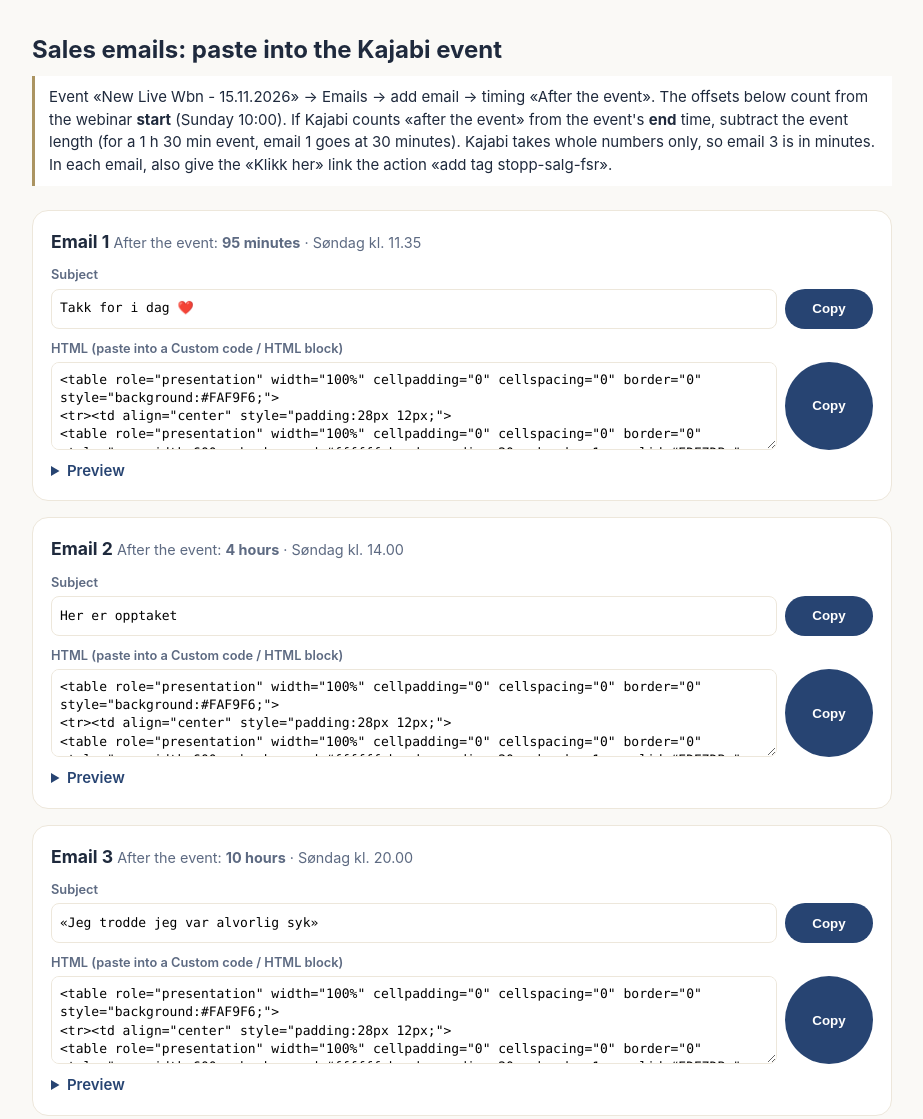
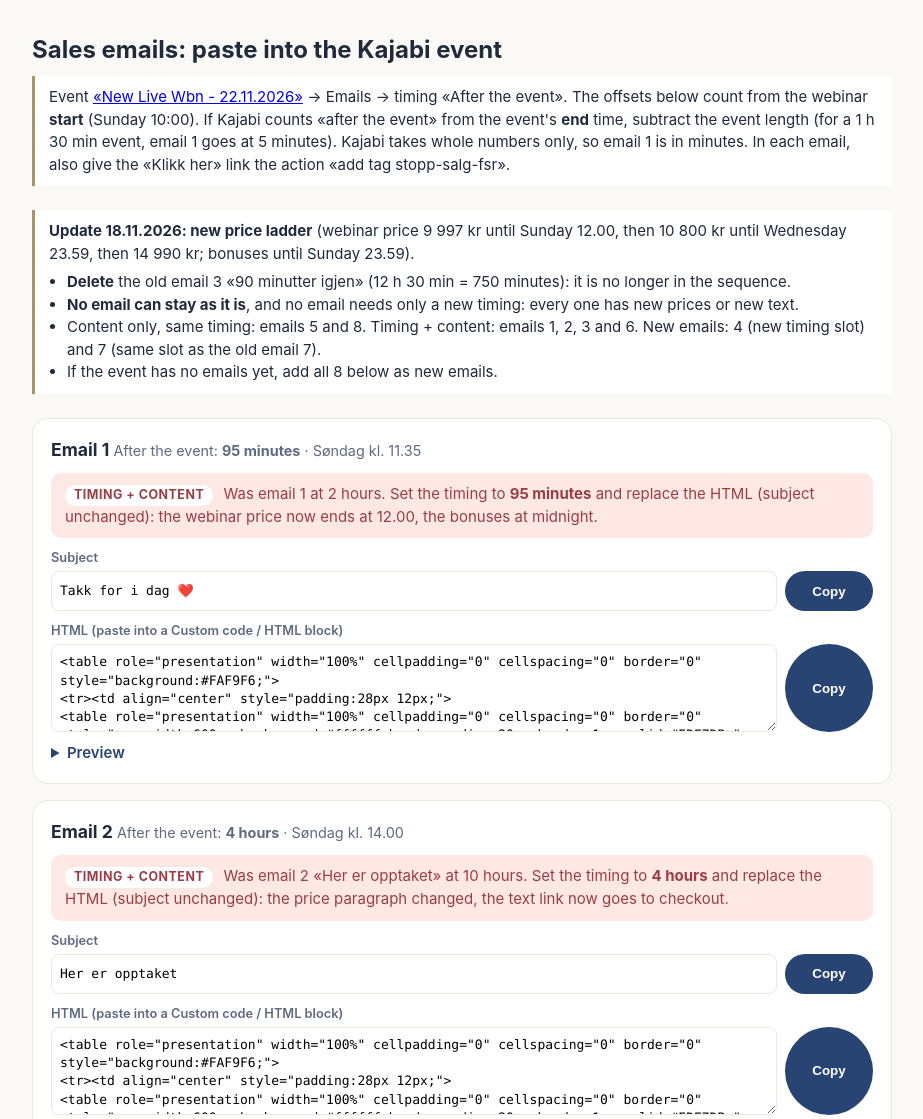
Before and after one commit to haphuongharley-wq/maren-kajabi-pages, a plain HTML site: page emails/webinar-sales-sequence/kajabi/index.html in a window 1280 px wide. Shown: the top 1119 px of the page, without its empty margins (178-1101 px from the left). Drawn offline with Linux system fonts and the light colour scheme.

Commit message:
docs(emails): per-email change notes for the Kajabi event update

```diff
--- a/emails/webinar-sales-sequence/kajabi/index.html
+++ b/emails/webinar-sales-sequence/kajabi/index.html
@@ -6,12 +6,20 @@ section{background:#fff;border:1px solid #EDE7DB;border-radius:16px;padding:18px
 label{display:block;font-size:.8rem;font-weight:600;color:#5d6a82;margin:10px 0 4px}.row{display:flex;gap:8px}
 input,textarea{flex:1;min-width:0;font:13px/1.4 ui-monospace,Menlo,monospace;border:1px solid #EDE7DB;border-radius:8px;padding:8px}textarea{height:70px}
 button{min-width:88px;min-height:40px;border:0;border-radius:999px;background:#274472;color:#fff;font-weight:600;cursor:pointer}button.ok{background:#2f6b45}
+.chg{border-radius:10px;padding:10px 14px;margin:0 0 6px}.chg .k{display:inline-block;margin-right:6px;padding:1px 9px;border-radius:999px;background:#fff;font-size:.78rem;text-transform:uppercase;letter-spacing:.04em}
+.note ul{margin:6px 0 0;padding-left:18px}
 iframe{width:100%;height:640px;border:1px solid #EDE7DB;border-radius:8px;margin-top:8px}summary{cursor:pointer;margin-top:10px;color:#274472;font-weight:600}
 </style></head><body><main><h1>Sales emails: paste into the Kajabi event</h1>
-<p class="note">Event «New Live Wbn - 15.11.2026» → Emails → add email → timing «After the event». The offsets below count from the webinar <b>start</b> (Sunday 10:00).
-If Kajabi counts «after the event» from the event's <b>end</b> time, subtract the event length (for a 1 h 30 min event, email 1 goes at 30 minutes). Kajabi takes whole numbers only, so email 3 is in minutes.
+<p class="note">Event <a href="https://app.kajabi.com/admin/events/2148837561/edit">«New Live Wbn - 22.11.2026»</a> → Emails → timing «After the event». The offsets below count from the webinar <b>start</b> (Sunday 10:00).
+If Kajabi counts «after the event» from the event's <b>end</b> time, subtract the event length (for a 1 h 30 min event, email 1 goes at 5 minutes). Kajabi takes whole numbers only, so email 1 is in minutes.
 In each email, also give the «Klikk her» link the action «add tag stopp-salg-fsr».</p>
+<div class="note"><b>Update 18.11.2026: new price ladder</b> (webinar price 9 997 kr until Sunday 12.00, then 10 800 kr until Wednesday 23.59, then 14 990 kr; bonuses until Sunday 23.59).
+<ul><li><b>Delete</b> the old email 3 «90 minutter igjen» (12 h 30 min = 750 minutes): it is no longer in the sequence.</li>
+<li><b>No email can stay as it is</b>, and no email needs only a new timing: every one has new prices or new text.</li>
+<li>Content only, same timing: emails 5 and 8. Timing + content: emails 1, 2, 3 and 6. New emails: 4 (new timing slot) and 7 (same slot as the old email 7).</li>
+<li>If the event has no emails yet, add all 8 below as new emails.</li></ul></div>
 <section><h2>Email 1 <span>After the event: <b>95 minutes</b> · Søndag kl. 11.35</span></h2>
+<p class="chg" style="background:#fde8e4;color:#9b3d45"><b class="k">Timing + content</b> Was email 1 at 2 hours. Set the timing to <b>95 minutes</b> and replace the HTML (subject unchanged): the webinar price now ends at 12.00, the bonuses at midnight.</p>
 <label>Subject</label><div class="row"><input readonly value="Takk for i dag ❤️"><button data-c>Copy</button></div>
 <label>HTML (paste into a Custom code / HTML block)</label><div class="row"><textarea readonly>&lt;table role=&quot;presentation&quot; width=&quot;100%&quot; cellpadding=&quot;0&quot; cellspacing=&quot;0&quot; border=&quot;0&quot; style=&quot;background:#FAF9F6;&quot;&gt;
 &lt;tr&gt;&lt;td align=&quot;center&quot; style=&quot;padding:28px 12px;&quot;&gt;
@@ -64,6 +72,7 @@ In each email, also give the «Klikk her» link the action «add tag stopp-salg-
 &lt;/table&gt;
 " loading="lazy"></iframe></details></section>
 <section><h2>Email 2 <span>After the event: <b>4 hours</b> · Søndag kl. 14.00</span></h2>
+<p class="chg" style="background:#fde8e4;color:#9b3d45"><b class="k">Timing + content</b> Was email 2 «Her er opptaket» at 10 hours. Set the timing to <b>4 hours</b> and replace the HTML (subject unchanged): the price paragraph changed, the text link now goes to checkout.</p>
 <label>Subject</label><div class="row"><input readonly value="Her er opptaket"><button data-c>Copy</button></div>
 <label>HTML (paste into a Custom code / HTML block)</label><div class="row"><textarea readonly>&lt;table role=&quot;presentation&quot; width=&quot;100%&quot; cellpadding=&quot;0&quot; cellspacing=&quot;0&quot; border=&quot;0&quot; style=&quot;background:#FAF9F6;&quot;&gt;
 &lt;tr&gt;&lt;td align=&quot;center&quot; style=&quot;padding:28px 12px;&quot;&gt;
@@ -114,6 +123,7 @@ In each email, also give the «Klikk her» link the action «add tag stopp-salg-
 &lt;/table&gt;
 " loading="lazy"></iframe></details></section>
 <section><h2>Email 3 <span>After the event: <b>10 hours</b> · Søndag kl. 20.00</span></h2>
+<p class="chg" style="background:#fde8e4;color:#9b3d45"><b class="k">Timing + content</b> Was email 6 «Jeg trodde jeg var alvorlig syk» at 57 hours. Move it to <b>10 hours</b> and replace the HTML: new first line, PS about the bonuses, button to checkout.</p>
 <label>Subject</label><div class="row"><input readonly value="«Jeg trodde jeg var alvorlig syk»"><button data-c>Copy</button></div>
 <label>HTML (paste into a Custom code / HTML block)</label><div class="row"><textarea readonly>&lt;table role=&quot;presentation&quot; width=&quot;100%&quot; cellpadding=&quot;0&quot; cellspacing=&quot;0&quot; border=&quot;0&quot; style=&quot;background:#FAF9F6;&quot;&gt;
 &lt;tr&gt;&lt;td align=&quot;center&quot; style=&quot;padding:28px 12px;&quot;&gt;
@@ -162,6 +172,7 @@ In each email, also give the «Klikk her» link the action «add tag stopp-salg-
 &lt;/table&gt;
 " loading="lazy"></iframe></details></section>
 <section><h2>Email 4 <span>After the event: <b>26 hours</b> · Mandag kl. 12.00</span></h2>
+<p class="chg" style="background:#e3f1e7;color:#2f6b45"><b class="k">New email</b> New email: answers to the questions people ask most. Add it at <b>26 hours</b>.</p>
 <label>Subject</label><div class="row"><input readonly value="Svar på det du kanskje lurer på"><button data-c>Copy</button></div>
 <label>HTML (paste into a Custom code / HTML block)</label><div class="row"><textarea readonly>&lt;table role=&quot;presentation&quot; width=&quot;100%&quot; cellpadding=&quot;0&quot; cellspacing=&quot;0&quot; border=&quot;0&quot; style=&quot;background:#FAF9F6;&quot;&gt;
 &lt;tr&gt;&lt;td align=&quot;center&quot; style=&quot;padding:28px 12px;&quot;&gt;
@@ -218,6 +229,7 @@ In each email, also give the «Klikk her» link the action «add tag stopp-salg-
 &lt;/table&gt;
 " loading="lazy"></iframe></details></section>
 <section><h2>Email 5 <span>After the event: <b>46 hours</b> · Tirsdag kl. 08.00</span></h2>
+<p class="chg" style="background:#fff4d6;color:#6f5c2e"><b class="k">Content only, same timing</b> Was email 5 «Dette får du» at 46 hours. Keep the timing, replace the HTML: price 10 800 kr / 3 × 3 846,70 kr.</p>
 <label>Subject</label><div class="row"><input readonly value="Dette får du i løpet av de 12 ukene"><button data-c>Copy</button></div>
 <label>HTML (paste into a Custom code / HTML block)</label><div class="row"><textarea readonly>&lt;table role=&quot;presentation&quot; width=&quot;100%&quot; cellpadding=&quot;0&quot; cellspacing=&quot;0&quot; border=&quot;0&quot; style=&quot;background:#FAF9F6;&quot;&gt;
 &lt;tr&gt;&lt;td align=&quot;center&quot; style=&quot;padding:28px 12px;&quot;&gt;
@@ -272,6 +284,7 @@ In each email, also give the «Klikk her» link the action «add tag stopp-salg-
 &lt;/table&gt;
 " loading="lazy"></iframe></details></section>
 <section><h2>Email 6 <span>After the event: <b>57 hours</b> · Tirsdag kl. 19.00</span></h2>
+<p class="chg" style="background:#fde8e4;color:#9b3d45"><b class="k">Timing + content</b> Was email 4 «Det jeg håper du tar med deg» at 26 hours. Move it to <b>57 hours</b> and replace the HTML: price line.</p>
 <label>Subject</label><div class="row"><input readonly value="Det jeg håper du tar med deg"><button data-c>Copy</button></div>
 <label>HTML (paste into a Custom code / HTML block)</label><div class="row"><textarea readonly>&lt;table role=&quot;presentation&quot; width=&quot;100%&quot; cellpadding=&quot;0&quot; cellspacing=&quot;0&quot; border=&quot;0&quot; style=&quot;background:#FAF9F6;&quot;&gt;
 &lt;tr&gt;&lt;td align=&quot;center&quot; style=&quot;padding:28px 12px;&quot;&gt;
@@ -318,6 +331,7 @@ In each email, also give the «Klikk her» link the action «add tag stopp-salg-
 &lt;/table&gt;
 " loading="lazy"></iframe></details></section>
 <section><h2>Email 7 <span>After the event: <b>70 hours</b> · Onsdag kl. 08.00</span></h2>
+<p class="chg" style="background:#e3f1e7;color:#2f6b45"><b class="k">New email</b> Same timing as the old email 7 (70 hours), but a completely new email: replace subject + HTML with «Det riktige tidspunktet».</p>
 <label>Subject</label><div class="row"><input readonly value="Det riktige tidspunktet"><button data-c>Copy</button></div>
 <label>HTML (paste into a Custom code / HTML block)</label><div class="row"><textarea readonly>&lt;table role=&quot;presentation&quot; width=&quot;100%&quot; cellpadding=&quot;0&quot; cellspacing=&quot;0&quot; border=&quot;0&quot; style=&quot;background:#FAF9F6;&quot;&gt;
 &lt;tr&gt;&lt;td align=&quot;center&quot; style=&quot;padding:28px 12px;&quot;&gt;
@@ -372,6 +386,7 @@ In each email, also give the «Klikk her» link the action «add tag stopp-salg-
 &lt;/table&gt;
 " loading="lazy"></iframe></details></section>
 <section><h2>Email 8 <span>After the event: <b>82 hours</b> · Onsdag kl. 20.00</span></h2>
+<p class="chg" style="background:#fff4d6;color:#6f5c2e"><b class="k">Content only, same timing</b> Was email 8 «Noen timer igjen» at 82 hours. Keep the timing, replace the HTML: price 10 800 kr.</p>
 <label>Subject</label><div class="row"><input readonly value="Noen timer igjen"><button data-c>Copy</button></div>
 <label>HTML (paste into a Custom code / HTML block)</label><div class="row"><textarea readonly>&lt;table role=&quot;presentation&quot; width=&quot;100%&quot; cellpadding=&quot;0&quot; cellspacing=&quot;0&quot; border=&quot;0&quot; style=&quot;background:#FAF9F6;&quot;&gt;
 &lt;tr&gt;&lt;td align=&quot;center&quot; style=&quot;padding:28px 12px;&quot;&gt;
```
Also changed, not shown: emails/webinar-sales-sequence/index.html (+1 -1 lines).
